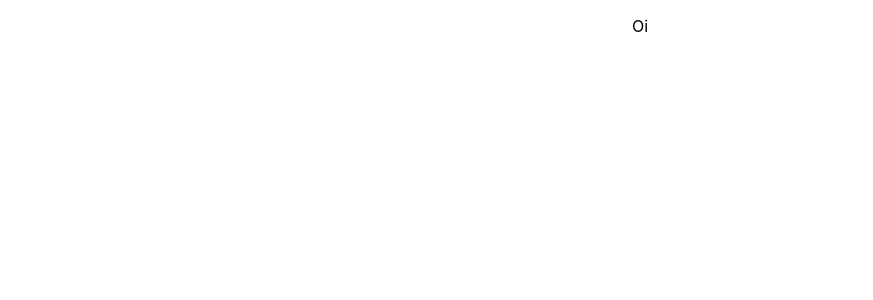
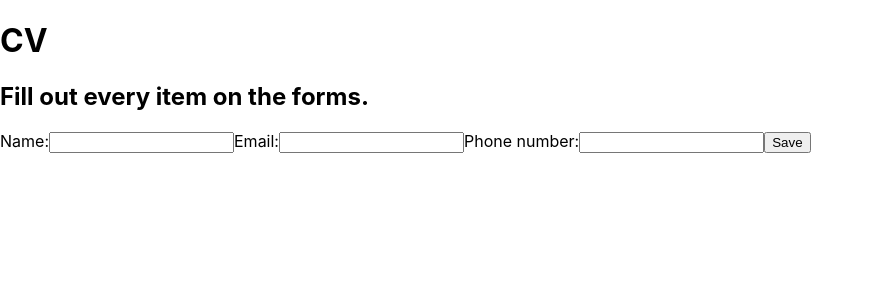
Before and after one commit to paposeco/cvproject, a React (Create React App) app: page / in a window 1280 px wide. Shown: the top 300 px of the page, without its empty margins (0-873 px from the left). Built offline with nearby package versions, Linux system fonts and the light colour scheme.

Commit message:
working on info section

```diff
--- a/src/App.js
+++ b/src/App.js
@@ -1,11 +1,92 @@
 import "./styles/App.css";
+import React from "react";
+import Info from "./components/Info.js";
+import Education from "./components/Education.js";
+import Experience from "./components/Experience.js";
+//import uniqid from "uniqid"; id: uniqid()
 
-function App() {
-  return (
-    <div className="App">
-      <p> Oi</p>
-    </div>
-  );
+class App extends React.Component {
+  constructor(props) {
+    super(props);
+    this.state = {
+      info: {
+        name: "",
+        email: "",
+        telephone: "",
+      },
+      // education: {},
+      // experience: {},
+    };
+    this.handlerOfChange = this.handlerOfChange.bind(this);
+    this.handlerOfSubmit = this.handlerOfSubmit.bind(this);
+  }
+
+  handlerOfChange = function (event) {
+    this.setState({
+      info: {},
+    });
+  };
+
+  handlerOfSubmit = function (event) {};
+
+  render() {
+    // const {
+    //   infocollected,
+    //   educationcollected,
+    //   experiencecollected,
+    // } = this.state;
+
+    return (
+      <div>
+        <h1>CV</h1>
+        <h2>Fill out every item on the forms.</h2>
+        <Info />
+
+        {/* <form id="education"> */}
+        {/*   <label> */}
+        {/*     School name: */}
+        {/*     <input type="text" /> */}
+        {/*   </label> */}
+        {/*   <label> */}
+        {/*     Study: */}
+        {/*     <input type="text" /> */}
+        {/*   </label> */}
+        {/*   <label> */}
+        {/*     Dates: */}
+        {/*     <input type="date" /> to{" "} */}
+        {/*     <label> */}
+        {/*       <input type="date" /> */}
+        {/*     </label> */}
+        {/*   </label> */}
+        {/*   <input type="submit" value="Save" /> */}
+        {/* </form> */}
+        {/* <Education alleducation={educationcollected} /> */}
+        {/* <form id="experience"> */}
+        {/*   <label> */}
+        {/*     Company name: */}
+        {/*     <input type="text" /> */}
+        {/*   </label> */}
+        {/*   <label> */}
+        {/*     Position title: */}
+        {/*     <input type="text" /> */}
+        {/*   </label> */}
+        {/*   <label> */}
+        {/*     Tasks: */}
+        {/*     <input type="text" /> */}
+        {/*   </label> */}
+        {/*   <label> */}
+        {/*     Dates: */}
+        {/*     <input type="date" /> to{" "} */}
+        {/*     <label> */}
+        {/*       <input type="date" /> */}
+        {/*     </label> */}
+        {/*   </label> */}
+        {/*   <input type="submit" value="Save" /> */}
+        {/* </form> */}
+        {/* <Experience allexperience={experiencecollected} /> */}
+      </div>
+    );
+  }
 }
 
 export default App;
--- /dev/null
+++ b/src/components/Info.js
@@ -0,0 +1,72 @@
+import React from "react";
+
+class Info extends React.Component {
+  constructor(props) {
+    super(props);
+    this.state = {
+      name: "",
+      email: "",
+      telephone: "",
+      infoarray: [],
+    };
+    this.handlerOfChange = this.handlerOfChange.bind(this);
+    this.handlerOfSubmit = this.handlerOfSubmit.bind(this);
+  }
+
+  handlerOfChange = function (event) {
+    const target = event.target;
+    const name = target.name;
+    const value = target.value;
+    this.setState({
+      [name]: value,
+    });
+  };
+  handlerOfSubmit = function (event) {
+    event.preventDefault();
+    const compileinfo = [
+      this.state.name,
+      this.state.email,
+      this.state.telephone,
+    ];
+    this.setState({
+      infoarray: this.state.infoarray.concat(compileinfo),
+    });
+    console.log(compileinfo);
+  };
+
+  render() {
+    return (
+      <form id="info" name="info" onSubmit={this.handlerOfSubmit}>
+        <label>
+          Name:
+          <input
+            type="text"
+            name="name"
+            value={this.state.name}
+            onChange={this.handlerOfChange}
+          />
+        </label>
+        <label>
+          Email:
+          <input
+            type="email"
+            name="email"
+            value={this.state.email}
+            onChange={this.handlerOfChange}
+          />
+        </label>
+        <label>
+          Phone number:
+          <input
+            type="tel"
+            name="telephone"
+            value={this.state.telephone}
+            onChange={this.handlerOfChange}
+          />
+        </label>
+        <input type="submit" value="Save" />
+      </form>
+    );
+  }
+}
+export default Info;
```
Also changed, not shown: src/components/Education.js (added), src/components/Experience.js (added).
